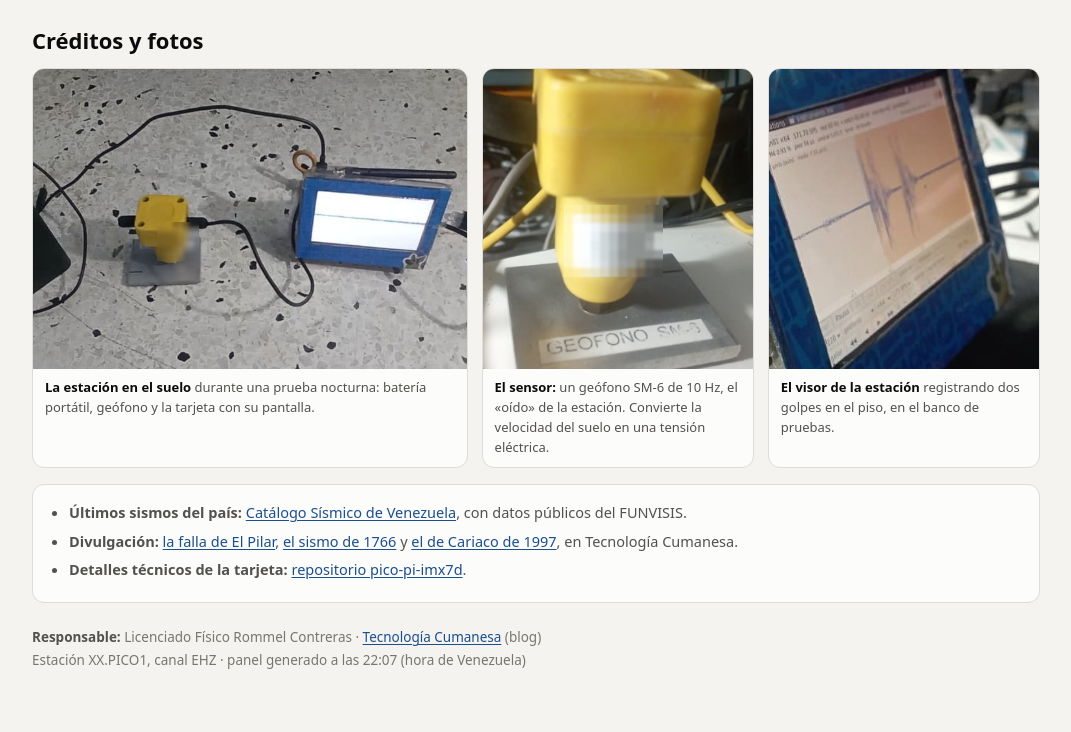
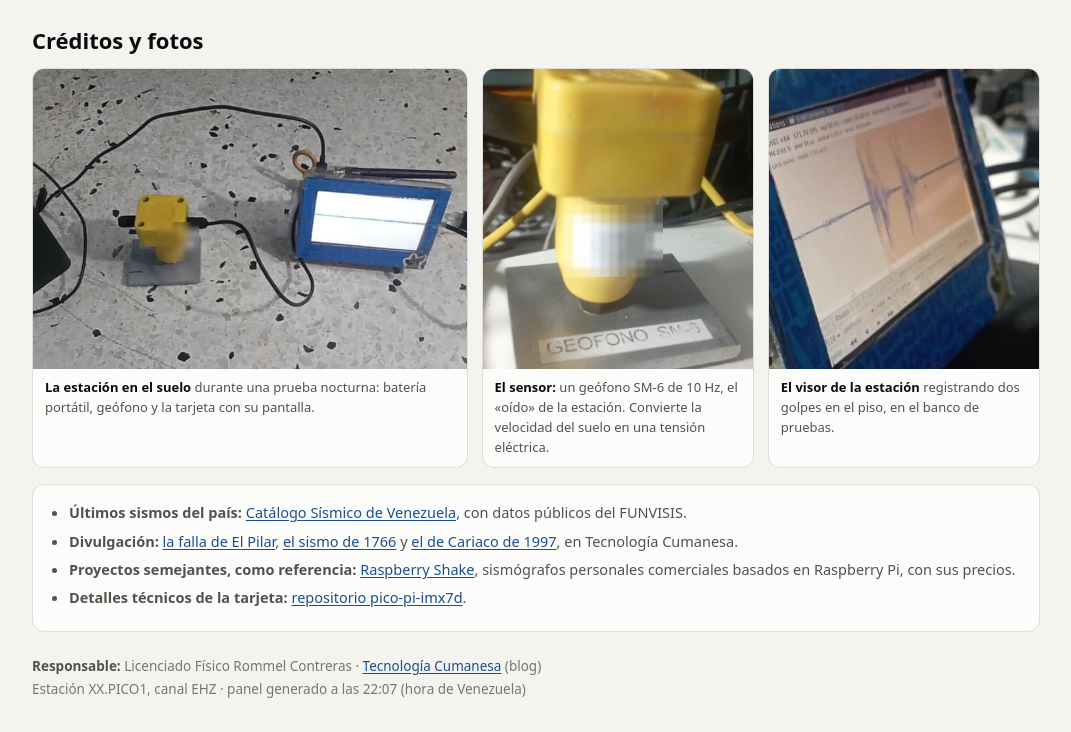
Before and after one commit to rommeljose/proyecto-pico-pia, a plain HTML site: page index.html in a window 1280 px wide. Shown: the part 2599-3331 px from the top of the page, without its empty margins (104-1175 px from the left). Before the commit the page ends 3302 px from the top, so only its background shows below. Drawn offline with Linux system fonts and the light colour scheme.

Commit message:
Créditos: Raspberry Shake como proyecto semejante de referencia
Co-Authored-By: Claude Opus 5.5 <noreply@anthropic.com>

```diff
--- a/index.html
+++ b/index.html
@@ -328,6 +328,7 @@ footer div + div { margin-top: 2px; }
     <li><b>Divulgación:</b> <a href="https://tecnologiacumanesa.blogspot.com/2026/07/la-falla-de-el-pilar.html" target="_blank" rel="noopener">la falla de El Pilar</a>,
       <a href="https://tecnologiacumanesa.blogspot.com/2026/07/el-sismo-de-1766.html" target="_blank" rel="noopener">el sismo de 1766</a> y
       <a href="https://tecnologiacumanesa.blogspot.com/2026/07/el-sismo-de-cariaco-de-1997.html" target="_blank" rel="noopener">el de Cariaco de 1997</a>, en Tecnología Cumanesa.</li>
+    <li><b>Proyectos semejantes, como referencia:</b> <a href="https://raspberryshake.org/pricing/" target="_blank" rel="noopener">Raspberry Shake</a>, sismógrafos personales comerciales basados en Raspberry Pi, con sus precios.</li>
     <li><b>Detalles técnicos de la tarjeta:</b> <a href="https://github.com/rommeljose/pico-pi-imx7d" target="_blank" rel="noopener">repositorio pico-pi-imx7d</a>.</li>
   </ul>
 </section>
```
